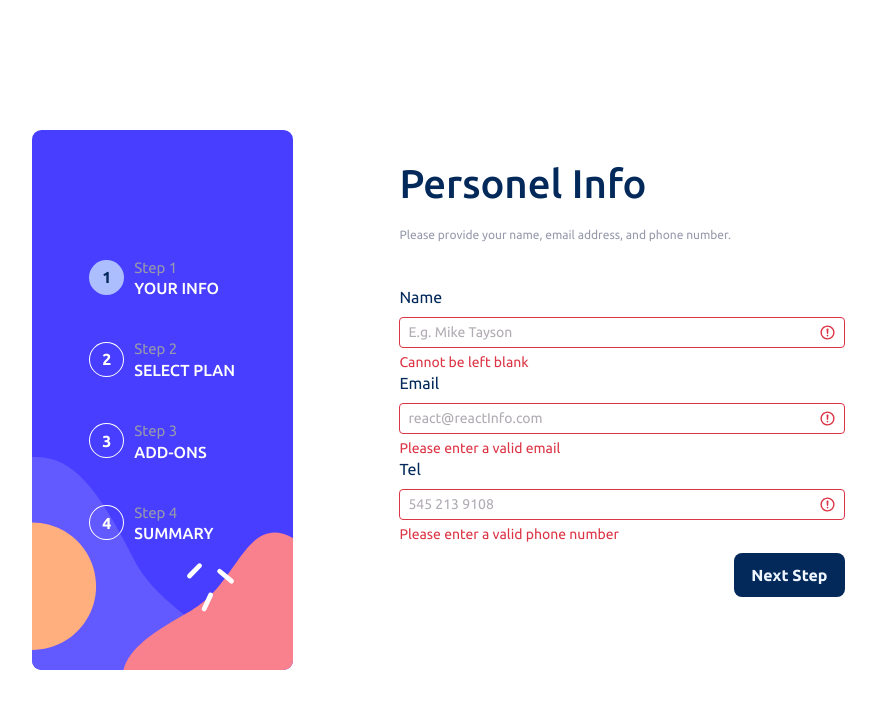
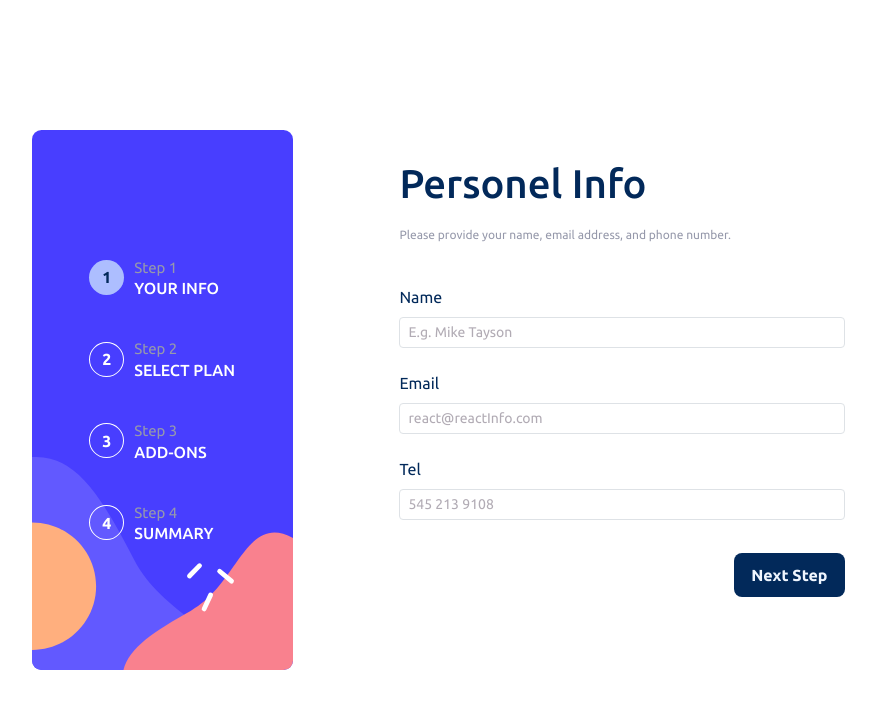
Before and after one commit to Onurcan1993/react-router-strap, a React (Vite) app: page / in a window 1280 px wide. Shown: the top 708 px of the page, without its empty margins (193-1069 px from the left). Built offline with nearby package versions, Linux system fonts and the light colour scheme.

Commit message:
Final-Project

```diff
--- a/src/mainComponents/PersonelInfo/PersonelInfo.jsx
+++ b/src/mainComponents/PersonelInfo/PersonelInfo.jsx
@@ -1,4 +1,4 @@
-import React, { useEffect, useState } from "react";
+import React, { useEffect, useRef, useState } from "react";
 import { Link, useHistory } from "react-router-dom/cjs/react-router-dom.min";
 import { Form, FormFeedback, FormGroup, Input, Label } from "reactstrap";
 
@@ -10,7 +10,6 @@ import {
   FormContainer,
   Button,
 } from "./Personel.styled";
-import { isValidElement } from "react";
 
 const initialForm = {
   text: "",
@@ -20,19 +19,16 @@ const initialForm = {
 
 export default function PersonelInfo() {
   const [formData, setFormData] = useState(initialForm);
-  const [validText, setValidText] = useState(false);
-  const [validEmail, setValidEmail] = useState(false);
-  const [validPhone, setValidPhone] = useState(false);
+  const [validText, setValidText] = useState(true);
+  const [validEmail, setValidEmail] = useState(true);
+  const [validPhone, setValidPhone] = useState(true);
   const [valid, setValid] = useState(false);
+
   const history = useHistory();
 
-  const submitHandler = (e) => {
-    e.preventDefault();
-  };
-
-  const clickHandler = () => {
-    history.push("/step2");
-  };
+  const nameRef = useRef(null);
+  const emailRef = useRef(null);
+  const phoneRef = useRef(null);
 
   const isValidEmail = (email) => {
     return email.match(/^((?!\.)[\w-_.]*[^.])(@\w+)(\.\w+(\.\w+)?[^.\W])$/gim);
@@ -42,24 +38,47 @@ export default function PersonelInfo() {
     return phone.match(/^([+]?\d{1,2}[-\s]?|)\d{3}[-\s]?\d{3}[-\s]?\d{4}$/);
   };
 
+  const submitHandler = (e) => {
+    e.preventDefault();
+  };
+
+  const clickHandler = () => {
+    nameRef.current.props.value === ""
+      ? setValidText(false)
+      : setValidText(true);
+    emailRef.current.props.value === ""
+      ? setValidEmail(false)
+      : setValidEmail(true);
+    phoneRef.current.props.value === ""
+      ? setValidPhone(false)
+      : setValidPhone(true);
+
+    if (
+      isValidEmail(emailRef.current.props.value) &&
+      isValidPhone(phoneRef.current.props.value)
+    ) {
+      history.push("/step2");
+    } else {
+      return;
+    }
+  };
+
   const changeHandler = (e) => {
     const { name, value, id } = e.target;
     setFormData({ ...formData, [name]: value });
 
     if (id === "text") {
-      name === "text" && value.length > 0
-        ? setValidText(true)
-        : setValidText(false);
+      name === "text" ? setValidText(true) : setValidText(false);
     }
 
     if (id === "email") {
-      name === "email" && value.length > 0 && isValidEmail(value)
+      name === "email" && isValidEmail(value)
         ? setValidEmail(true)
         : setValidEmail(false);
     }
 
     if (id === "number") {
-      name === "phone" && isValidPhone(value) && value.length > 0
+      name === "phone" && isValidPhone(value)
         ? setValidPhone(true)
         : setValidPhone(false);
     }
@@ -82,6 +101,7 @@ export default function PersonelInfo() {
           <FormGroup style={{ height: "70px" }}>
             <Label htmlFor="text">Name</Label>
             <Input
+              ref={nameRef}
               bsSize="sm"
               id="text"
               type="text"
@@ -97,6 +117,7 @@ export default function PersonelInfo() {
           <FormGroup style={{ height: "70px" }}>
             <Label htmlFor="email">Email</Label>
             <Input
+              ref={emailRef}
               bsSize="sm"
               id="email"
               type="text"
@@ -113,6 +134,7 @@ export default function PersonelInfo() {
           <FormGroup style={{ height: "70px" }}>
             <Label htmlFor="number">Tel</Label>
             <Input
+              ref={phoneRef}
               autoComplete="off"
               bsSize="sm"
               id="number"
@@ -137,7 +159,6 @@ export default function PersonelInfo() {
               onClick={clickHandler}
               style={{ marginTop: "10px" }}
               type="submit"
-              disabled={!valid}
             >
               Next Step
             </Button>
--- a/src/mainComponents/PickAddOns/PickAdd.styled.jsx
+++ b/src/mainComponents/PickAddOns/PickAdd.styled.jsx
@@ -14,8 +14,9 @@ export const AddPlanSubDiv = styled.div`
   align-items: center;
   justify-content: space-between;
   width: 100%;
-  padding: 15px;
+  padding: 12px;
   border-radius: 8px;
+  height: 25%;
   border: 1px solid
     ${(props) =>
       props.active1 || props.active2 || props.active3 ? "#473dff" : "#9699ab"};
@@ -44,13 +45,13 @@ export const AddTitle = styled.h6`
 `;
 
 export const AddExplanation = styled.p`
-  font-size: 9px;
+  font-size: 12px;
   color: #9699ab;
-  margin-top: 5px;
+  /* margin-top: 5px; */
 `;
 
 export const PlanPrice = styled.span`
-  font-size: 10px;
+  font-size: 12px;
   color: #473dff;
 `;
 
@@ -59,7 +60,7 @@ export const NextOrPrevios = styled.div`
   display: flex;
   justify-content: space-between;
   align-items: center;
-  margin-top: 70px;
+  /* margin-top: 50px; */
   @media only screen and (max-width: 480px) {
     margin-top: 40px;
     background-color: white;
--- a/src/mainComponents/selectPlan/SelectPlan.jsx
+++ b/src/mainComponents/selectPlan/SelectPlan.jsx
@@ -47,6 +47,8 @@ export default function SelectPlan({ planHandler, finalPlanHandler }) {
   const [finalPlan, setFinalPlan] = useState(null);
 
   const isInitialMount = useRef(true);
+
+  const arcadeRef = useRef(null);
 
   useEffect(() => {
     if (isInitialMount.current) {
@@ -115,6 +117,10 @@ export default function SelectPlan({ planHandler, finalPlanHandler }) {
     finalPlanHandler(finalPlan);
   }, [finalPlan]);
 
+  useEffect(() => {
+    arcadeRef.current.click();
+  }, []);
+
   return (
     <Container>
       <PersonelTitle>
@@ -125,7 +131,12 @@ export default function SelectPlan({ planHandler, finalPlanHandler }) {
       </PersonelTitle>
       <Plan>
         <PlanBox>
-          <Arcade id="arcade" primary={primary} onClick={planClickHandler}>
+          <Arcade
+            ref={arcadeRef}
+            id="arcade"
+            primary={primary}
+            onClick={planClickHandler}
+          >
             <Image src={arcadeLogo} />
             <H3>Arcade</H3>
             <Price>
--- a/src/mainComponents/selectPlan/SelectPlan.styled.jsx
+++ b/src/mainComponents/selectPlan/SelectPlan.styled.jsx
@@ -122,7 +122,7 @@ export const MounthOrYear = styled.div`
 `;
 
 export const LeftText = styled.p`
-  font-size: 11px;
+  font-size: 13px;
   color: ${(props) => (props.active ? "#9699ab" : "#02295a")};
   margin-right: 15px;
   font-weight: bold;
@@ -132,7 +132,7 @@ export const LeftText = styled.p`
 `;
 
 export const RightText = styled.p`
-  font-size: 11px;
+  font-size: 13px;
   color: ${(props) => (!props.active ? "#9699ab" : "#02295a")};
   margin-left: 15px;
   font-weight: bold;
@@ -147,7 +147,7 @@ export const Click = styled.div`
   align-items: center;
   flex-direction: row;
   justify-content: ${(props) => (props.active ? "flex-end" : "flex-start")};
-  height: 35%;
+  height: 50%;
   cursor: pointer;
   -moz-border-radius: 15px; //for mozilla support
   -webkit-border-radius: 15px; //for chrome support
```
